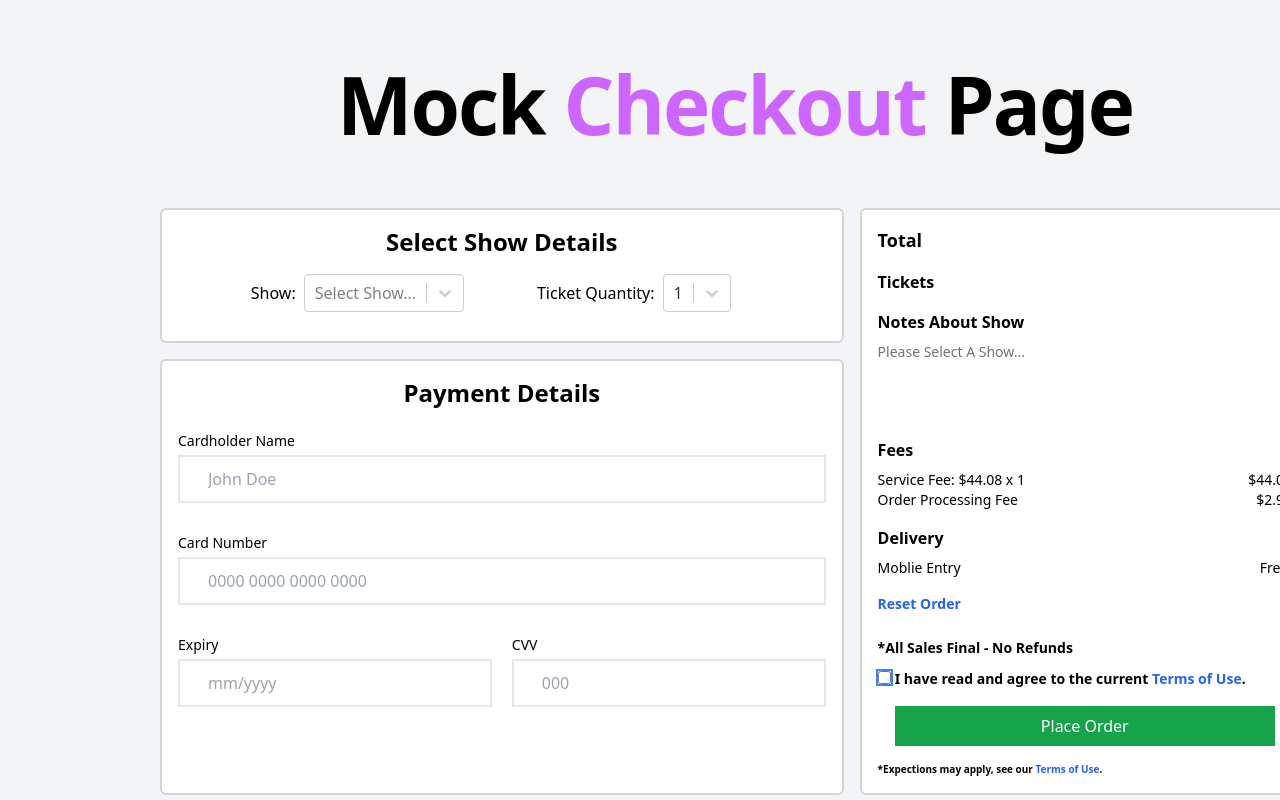
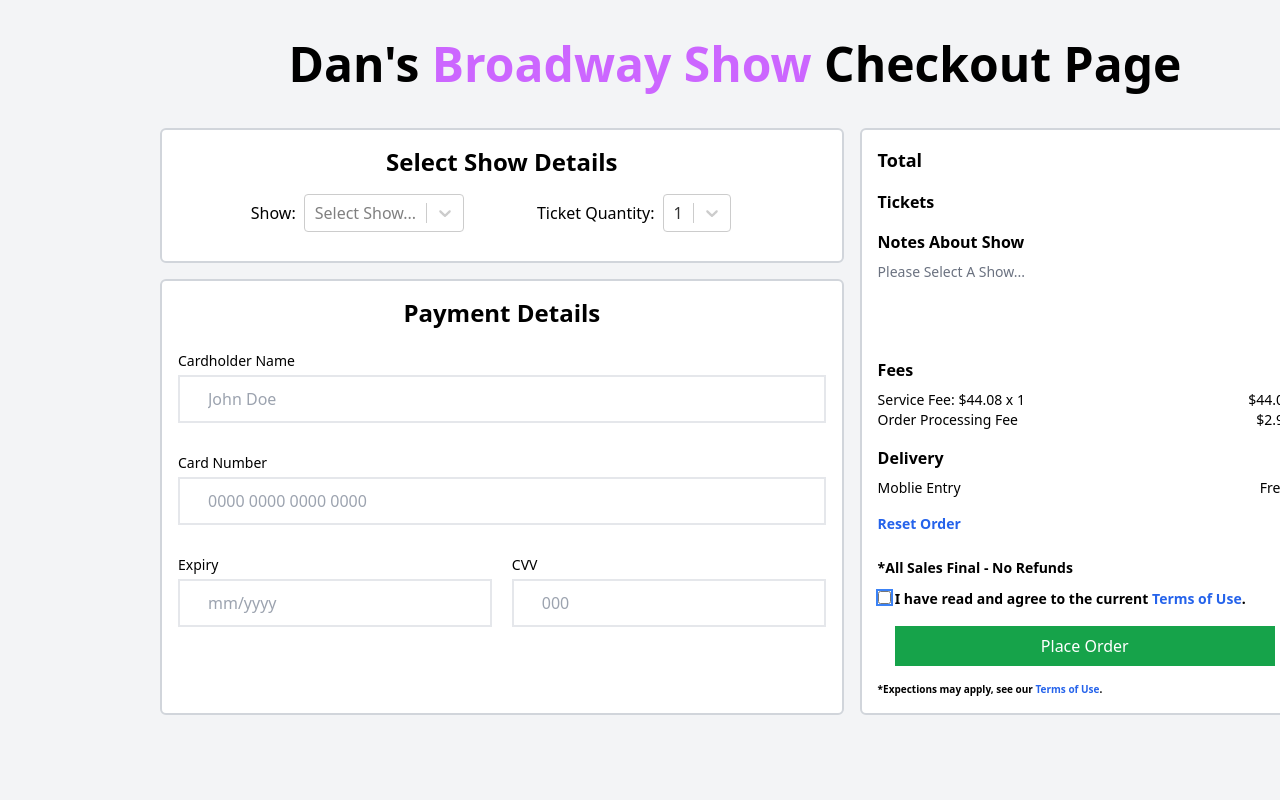
Before and after one commit to Dmoisoff/Dan-s-Broadway-Show-Checkout, a Next.js app: page / in a window 1280 px wide. Shown: the top 800 px of the page. Built offline with nearby package versions, Linux system fonts and the light colour scheme.

Commit message:
Updated title

```diff
--- a/src/pages/index.tsx
+++ b/src/pages/index.tsx
@@ -96,9 +96,9 @@ const Home: NextPage = () => {
       <main className="flex min-h-screen flex-col items-center justify-center bg-gray-100">
         <div className="h-screen w-9/12">
           <div className="flex min-w-[1150px] justify-center">
-            <h1 className="gap-12 px-4 py-16 text-5xl font-extrabold tracking-tight text-black sm:text-[5rem]">
-              Mock <span className="text-[hsl(280,100%,70%)]">Checkout</span>{" "}
-              Page
+            <h1 className="gap-12 px-4 py-10 text-5xl font-semibold">
+              Dan's <span className="text-[hsl(280,100%,70%)]">Broadway Show</span>{" "}
+              Checkout Page
             </h1>
           </div>
           <form onSubmit={handleSubmit(onSubmit)}>
```
